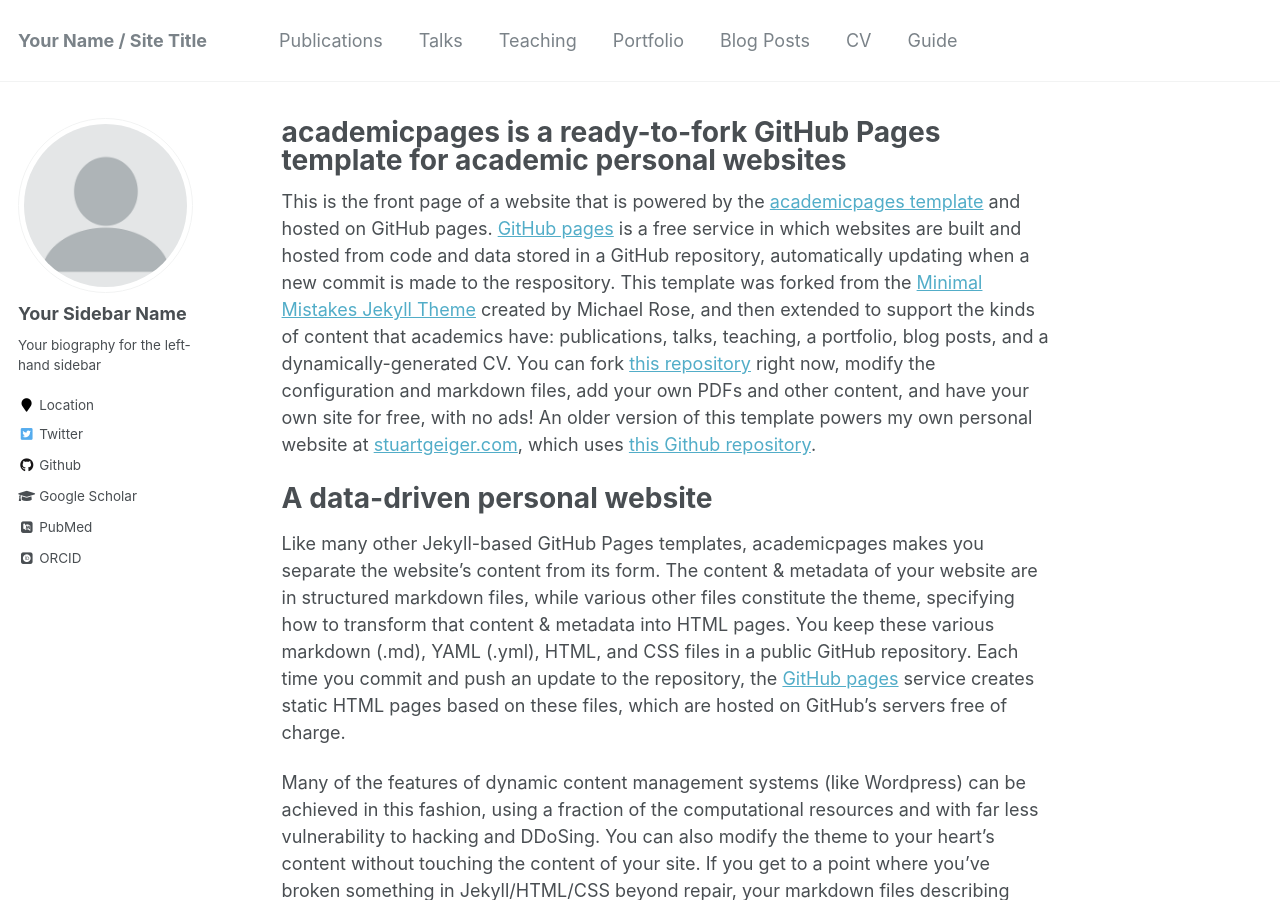
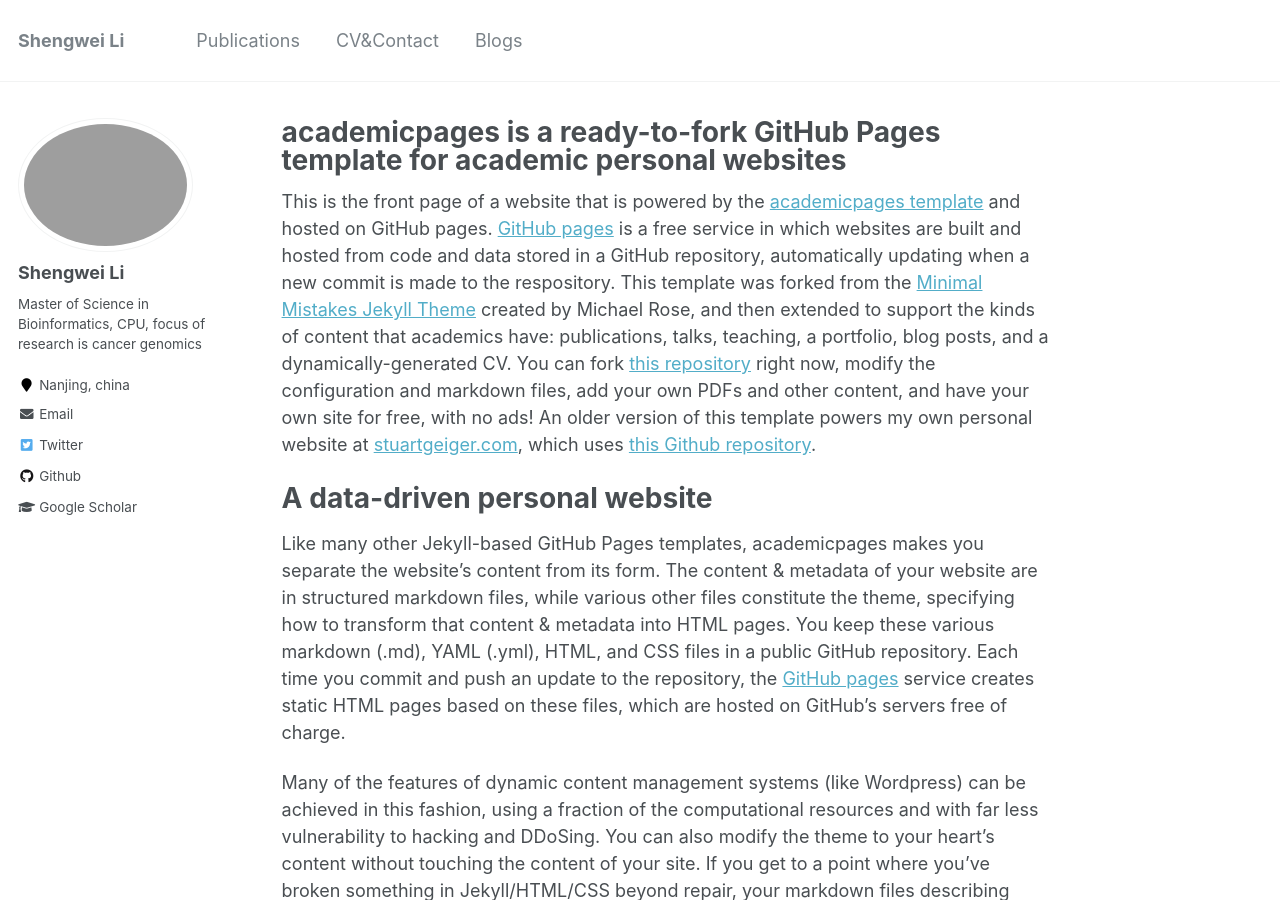
Before and after one commit to shengwei666/shengwei666.github.io, a Jekyll site: the page built from _pages/about.md, in a window 1280 px wide and 900 px high. Built offline with Jekyll 4.4.1, drawn with Linux system fonts in a browser that asks for light colours; some web fonts are replaced; some of the changed text lies outside the part shown.

Commit message:
second commit.

```diff
--- a/_config.yml
+++ b/_config.yml
@@ -7,19 +7,16 @@
 
 # Site Settings
 locale                   : "en-US"
-title                    : "Your Name / Site Title"
+title                    : "Shengwei Li"
 title_separator          : "-"
-name                     : &name "Your Name"
-description              : &description "personal description"
-url                      : https://academicpages.github.io # the base hostname & protocol for your site e.g. "https://mmistakes.github.io"
+name                     : &name "Shengwei Li"
+description              : &description "Master of Science in Bioinformatics, CPU, focus of research is cancer genomics"
+url                      : https://shengwei666.github.io # the base hostname & protocol for your site e.g. "https://mmistakes.github.io"
 baseurl                  : "" # the subpath of your site, e.g. "/blog"
-repository               : "academicpages/academicpages.github.io"
+repository               : "shengwei666/shengwei666.github.io"
 teaser                   :  # filename of teaser fallback teaser image placed in /images/, .e.g. "500x300.png"
 breadcrumbs              : false # true, false (default)
 words_per_minute         : 160
-future                   : true
-read_more                : "disabled" # if enabled, adds "Read more" links to excerpts
-talkmap_link             : false #change to true to add link to talkmap on talks page
 comments:
   provider               : # false (default), "disqus", "discourse", "facebook", "google-plus", "staticman", "custom"
   disqus:
@@ -57,7 +54,7 @@ yandex_site_verification :
 
 # Social Sharing
 twitter:
-  username               : &twitter
+  username               :
 facebook:
   username               :
   app_id                 :
@@ -80,30 +77,26 @@ analytics:
 
 # Site Author
 author:
-  name             : "Your Sidebar Name"
-  avatar           : "profile.png"
-  bio              : "Your biography for the left-hand sidebar"
-  location         : "Location"
+  name             : "Shengwei Li"
+  avatar           : "avatar.png" #shengwei.jpg
+  bio              : "Master of Science in Bioinformatics, CPU, focus of research is cancer genomics"
+  location         : "Nanjing, china"
   employer         :
-  pubmed           : "https://www.ncbi.nlm.nih.gov/pubmed/?term=john+snow"
   googlescholar    : "http://yourfullgooglescholarurl.com"
-  email            :
-  researchgate     :  # example: "https://www.researchgate.net/profile/yourprofile"
+  email            : "lishengwei98@163.com"
   uri              :
   bitbucket        :
   codepen          :
   dribbble         :
   flickr           :
-  facebook         :
   foursquare       :
-  github           : "academicpages"
+  github           : "shengwei666"
   google_plus      :
   keybase          :
   instagram        :
-  impactstory      : #"https://profiles.impactstory.org/u/xxxx-xxxx-xxxx-xxxx"
   lastfm           :
   linkedin         :
-  orcid            : "http://orcid.org/yourorcidurl"
+  orcid            : #"http://orcid.org/yourorcidurl"
   pinterest        :
   soundcloud       :
   stackoverflow    : # http://stackoverflow.com/users/123456/username
@@ -255,20 +248,20 @@ sass:
 permalink: /:categories/:title/
 # paginate: 5 # amount of posts to show
 # paginate_path: /page:num/
-timezone: America/Los_Angeles # http://en.wikipedia.org/wiki/List_of_tz_database_time_zones
+timezone: Asia/Nanjing # http://en.wikipedia.org/wiki/List_of_tz_database_time_zones
 
 
 # Plugins
 plugins:
   - jekyll-paginate
-  - jekyll-sitemap
+ # - jekyll-sitemap
   - jekyll-gist
   - jekyll-feed
   - jekyll-redirect-from
 # mimic GitHub Pages with --safe
 whitelist:
   - jekyll-paginate
-  - jekyll-sitemap
+ # - jekyll-sitemap
   - jekyll-gist
   - jekyll-feed
   - jemoji
@@ -309,3 +302,6 @@ compress_html:
   clippings: all
   ignore:
     envs: development
+
+
+theme: jekyll-theme-merlot
--- a/_data/navigation.yml
+++ b/_data/navigation.yml
@@ -3,20 +3,21 @@ main:
   - title: "Publications"
     url: /publications/
 
-  - title: "Talks"
-    url: /talks/
+  #- title: "Talks"
+  #  url: /talks/
 
-  - title: "Teaching"
-    url: /teaching/
+  #- title: "Teaching"
+  #  url: /teaching/
 
-  - title: "Portfolio"
-    url: /portfolio/
+  #- title: "Portfolio"
+  #  url: /portfolio/
 
-  - title: "Blog Posts"
+  - title: "CV&Contact"
+    url: /cv&contact/
+
+  - title: "Blogs"
     url: /year-archive/
 
-  - title: "CV"
-    url: /cv/
 
-  - title: "Guide"
-    url: /markdown/
+ # - title: "Guide"
+ #   url: /markdown/
```
Also changed, not shown: images/avatar.jpg (added).
